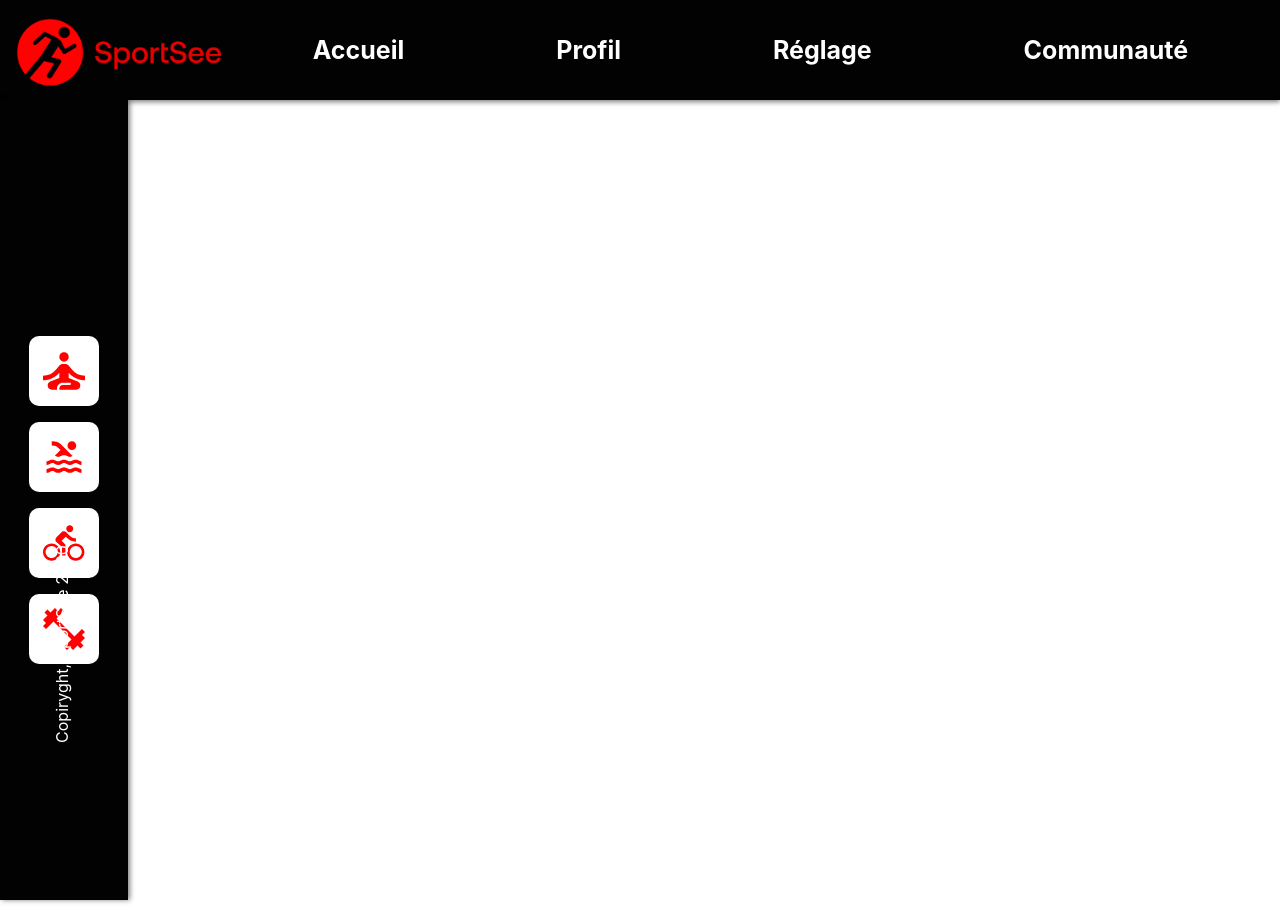
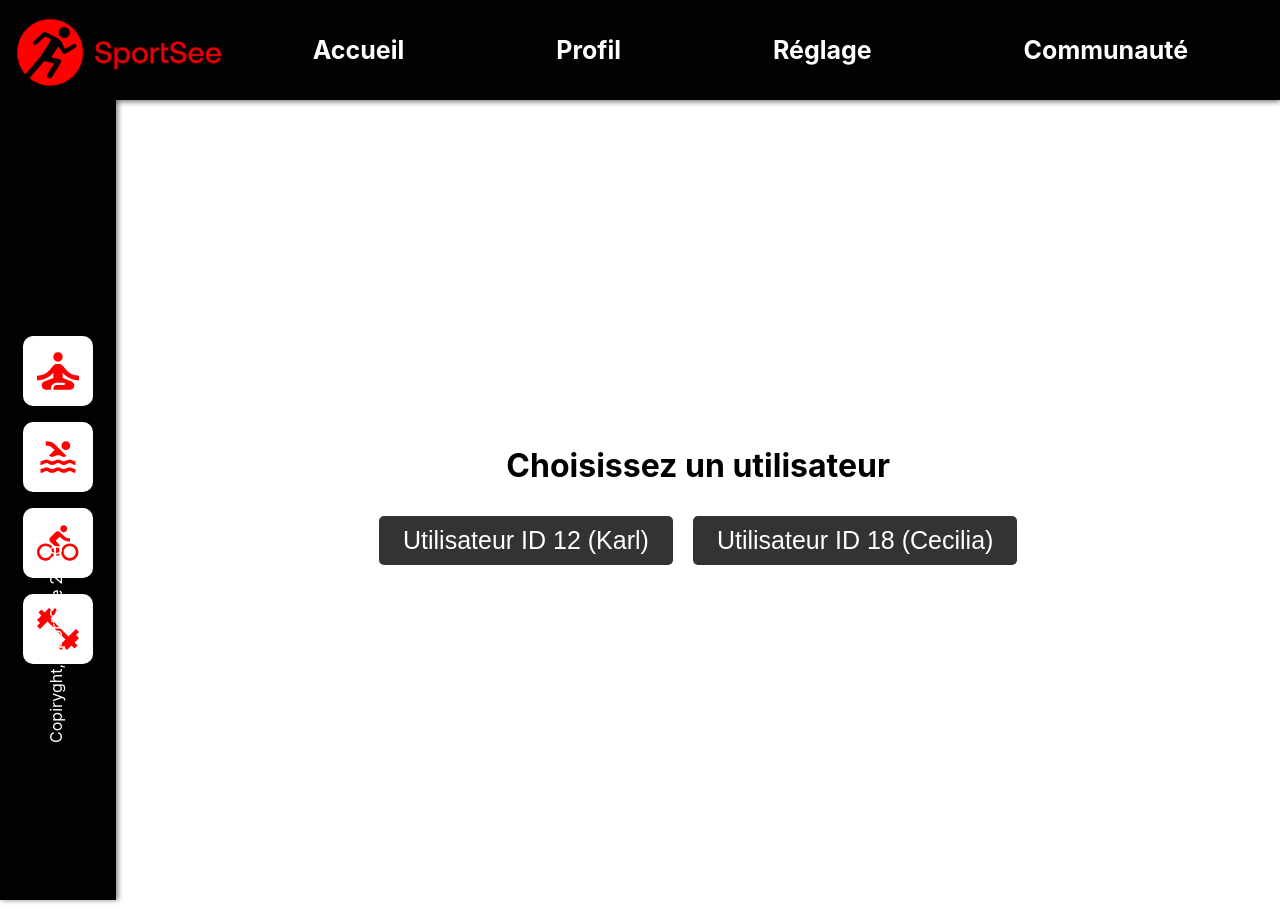
Before and after one commit to Chardema/p12, a React (Create React App) app: page / in a window 1280 px wide. Built offline with nearby package versions, Linux system fonts and the light colour scheme.

Commit message:
Continuité JSdoc + mise en place choix dashboard pour examinateur

```diff
--- a/src/layout/Layout.js
+++ b/src/layout/Layout.js
@@ -3,6 +3,7 @@ import Header from "../components/Header/Header";
 import styles from "./Layout.module.scss";
 import Leftbar from "../components/Leftbar/Leftbar";
 import Dashboard from "../components/Dashboard/Dashboard";
+import Home from "../pages/Home";
 import getMockData from "../api/datacall";
 import {useEffect,} from "react";
 
@@ -15,6 +16,7 @@ function Layout() {
                 <div className={styles.container}>
                     <Leftbar/>
                     <Routes>
+                        <Route exact path="/" element={<Home />} />
                         <Route path="user/:id" element={<Dashboard/>}/>
                     </Routes>
                 </div>
--- /dev/null
+++ b/src/pages/Home.js
@@ -0,0 +1,38 @@
+import React from "react";
+import { useNavigate } from "react-router-dom";
+import styles from "./Home.module.scss";
+
+/**
+ * Home component that renders a simple user selection interface.
+ * Users can choose from two available users with their respective IDs.
+ *
+ * @component
+ */
+const Home = () => {
+    const navigate = useNavigate();
+
+    /**
+     * Navigates to the dashboard of the selected user based on the user ID.
+     *
+     * @param {number} id - The ID of the selected user.
+     */
+    const navigateToDashboard = (id) => {
+        navigate(`/user/${id}`);
+    };
+
+    return (
+        <div className={styles.home}>
+            <h1>Choisissez un utilisateur</h1>
+            <div className={styles.buttoncontainer}>
+                <button className={styles.button} onClick={() => navigateToDashboard(12)}>
+                    Utilisateur ID 12 (Karl)
+                </button>
+                <button className={styles.button} onClick={() => navigateToDashboard(18)}>
+                    Utilisateur ID 18 (Cecilia)
+                </button>
+            </div>
+        </div>
+    );
+};
+
+export default Home;
--- /dev/null
+++ b/src/pages/Home.module.scss
@@ -0,0 +1,32 @@
+.home {
+  display: flex;
+  flex-direction: column;
+  align-items: center;
+  justify-content: center;
+  min-height: 100vh;
+  width: 100%;
+}
+
+.button-container {
+  display: flex;
+  justify-content: center;
+  align-items: center;
+}
+.button {
+  margin: 10px;
+  background-color: #333;
+  border: none;
+  color: white;
+  text-align: center;
+  text-decoration: none;
+  display: inline-block;
+  font-size: 25px;
+  padding: 10px 24px;
+  transition-duration: 0.4s;
+  cursor: pointer;
+  border-radius: 5px;
+}
+
+.button:hover {
+  background-color: #666;
+}
```
Also changed, not shown: 1 other file (tests, documents, lock files or other folders).
